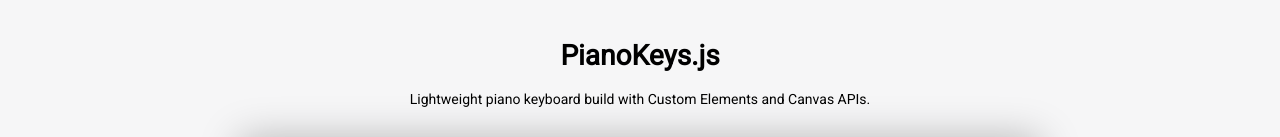
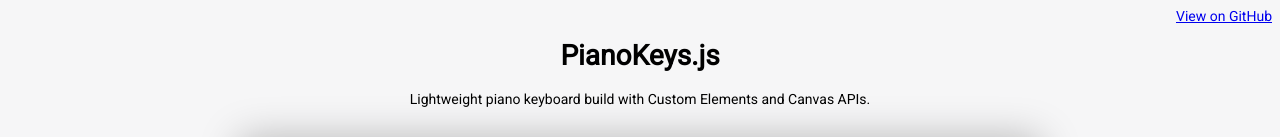
Before and after one commit to pckerneis/piano-keys, a website built with webpack: page index.html in a window 1280 px wide. Shown: the top 137 px of the page. Built offline with nearby package versions, Linux system fonts and the light colour scheme.

Commit message:
Add link to GitHub

```diff
--- a/index.html
+++ b/index.html
@@ -152,5 +152,10 @@ document.addEventListener('DOMContentLoaded', () => {
   refreshPiano();
 });
   </script>
+  <div class="github-link">
+    <a href="https://github.com/pckerneis/piano-keys">
+      View on GitHub
+    </a>
+  </div>
 </body>
 </html>
--- a/style/index.css
+++ b/style/index.css
@@ -116,6 +116,11 @@ pre {
   user-select: text;
   white-space: pre-wrap;
 }
+
+.github-link {
+  text-align: right;
+  position: relative;
+}
 /*====================================*/
 /*              Other
 /*====================================*/
```
Also changed, not shown: docs/README.md.
